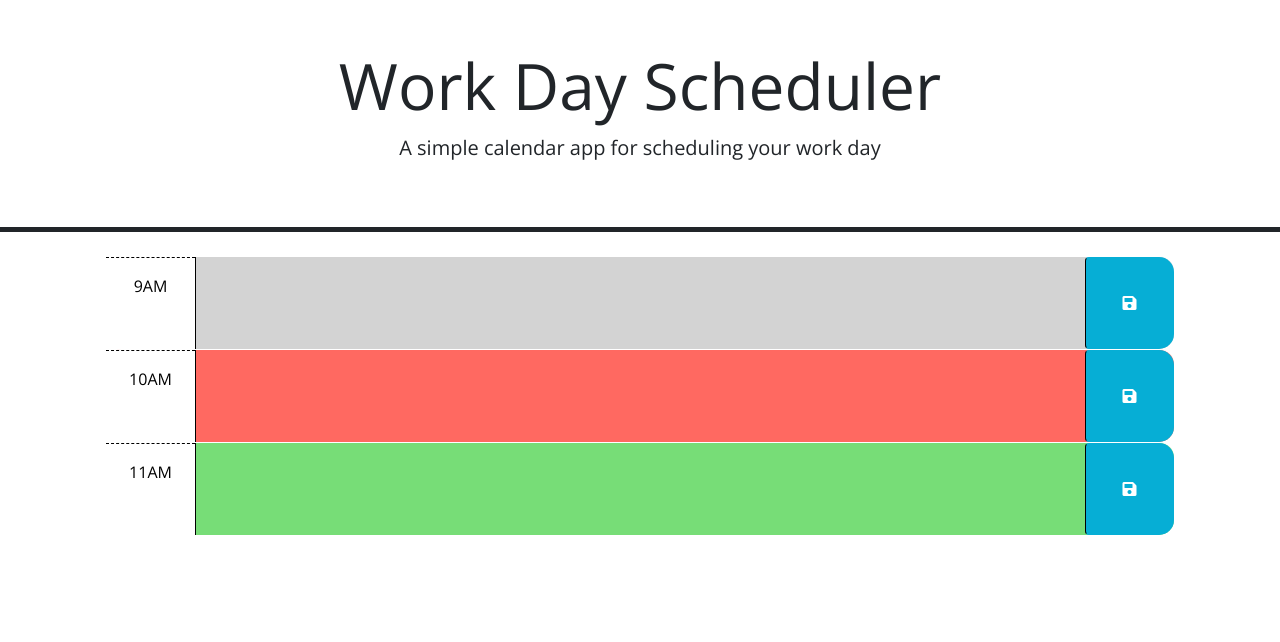
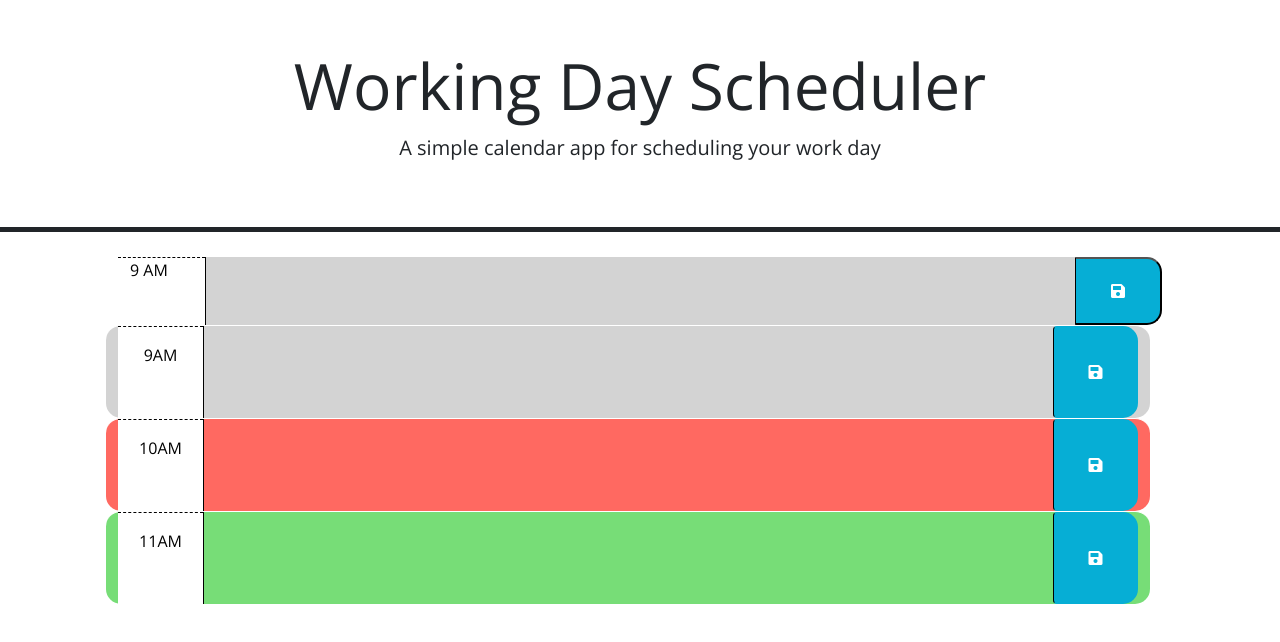
Before and after one commit to dkpatzer/Working-Day-Schedular, a plain HTML site: page index.html in a window 1280 px wide. Drawn offline with nearby package versions, Linux system fonts and the light colour scheme.

Commit message:
added first attempt at time block

```diff
--- a/index.html
+++ b/index.html
@@ -19,16 +19,24 @@
       rel="stylesheet"
     />
     <link rel="stylesheet" href="style.css" />
-    <title>Work Day Scheduler</title>
+    <title><Working-Day-Schedular></title>
   </head>
 
   <body>
     <header class="p-5 mb-4 border-5 border-bottom border-dark text-center">
-      <h1 class="display-3">Work Day Scheduler</h1>
+      <h1 class="display-3">Working Day Scheduler</h1>
       <p class="lead">A simple calendar app for scheduling your work day</p>
       <p id="currentDay" class="lead"></p>
     </header>
     <div class="container-lg px-5">
+      <div class="container">
+        <div class="row">
+          <div class="col-1 hour">9 AM</div>
+          <textarea class="col-10 description past"></textarea>
+          <button class="col-1 saveBtn"><i class="fas fa-save"></i></button>
+
+
+
       <!-- Use class for "past", "present", and "future" to apply styles to the
         time-block divs accordingly. The javascript will need to do this by
         adding/removing these classes on each div by comparing the hour in the
@@ -38,6 +46,30 @@
         in the finished product. Remember to delete this comment once the
         code is implemented.
         -->
+      <div class = "container">
+
+
+
+
+
+
+
+
+
+
+
+
+
+
+
+
+
+
+
+
+
+
+      </div>
 
       <!-- Example of a past time block. The "past" class adds a gray background color. -->
       <div id="hour-9" class="row time-block past">
```
